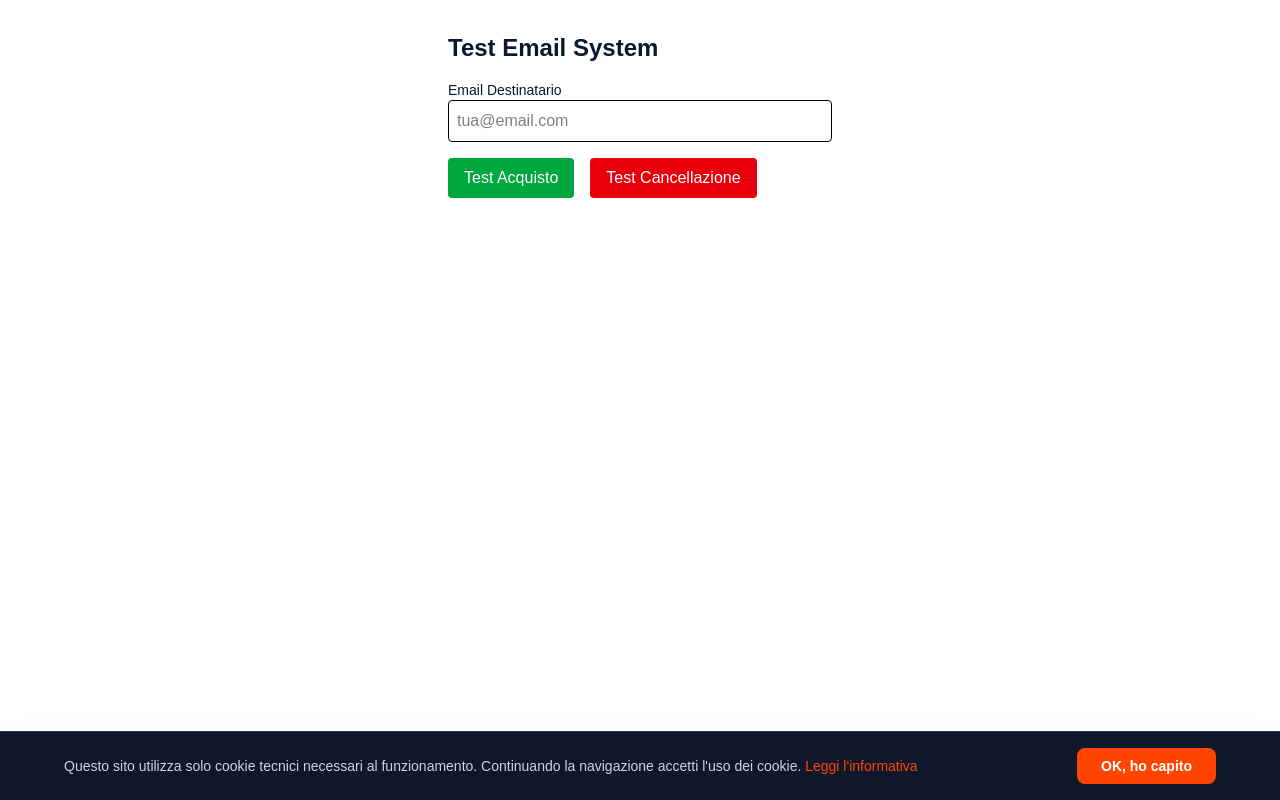
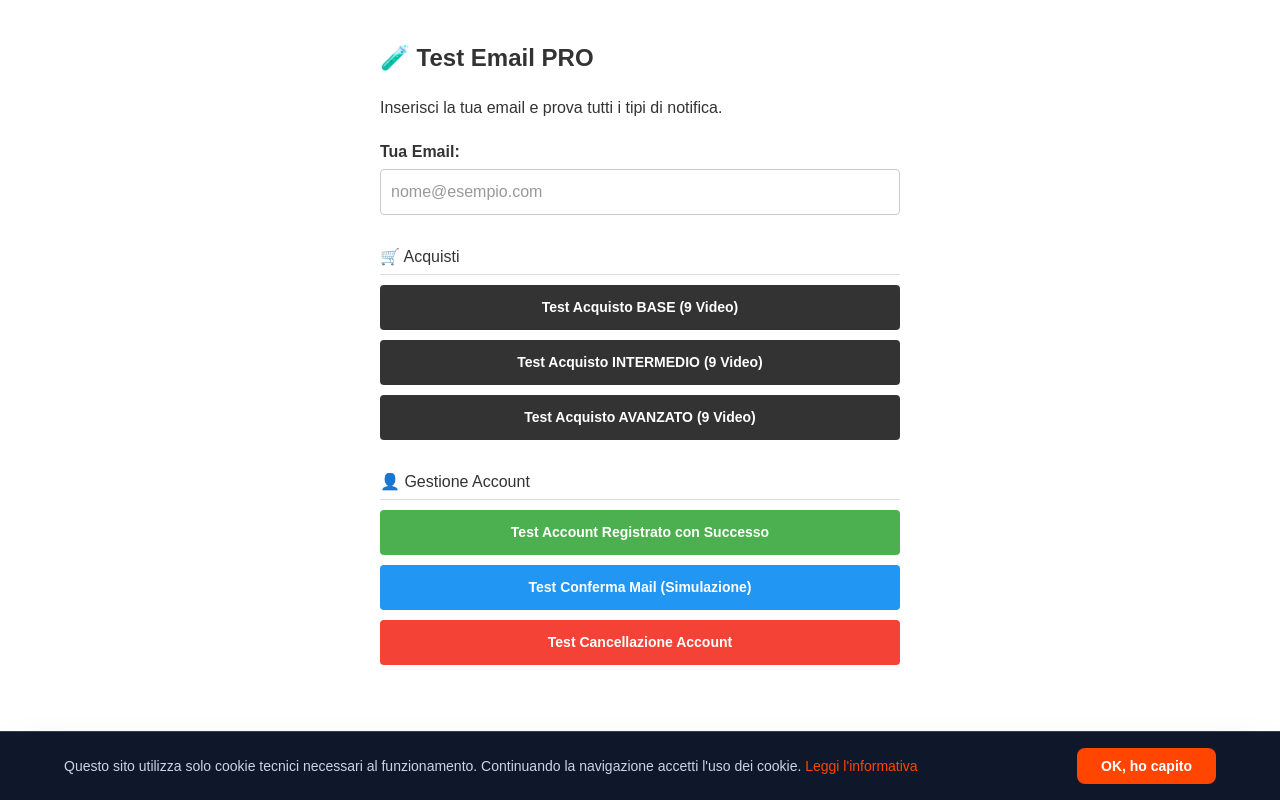
Before and after one commit to simonsilvercaldaie/sito-caldaie, a Next.js app: page /test-email in a window 1280 px wide. Built offline with nearby package versions, Linux system fonts and the light colour scheme.

Commit message:
Add comprehensive email test panel with all notification types

```diff
--- a/app/test-email/page.tsx
+++ b/app/test-email/page.tsx
@@ -7,26 +7,30 @@ export default function TestEmailPage() {
     const [status, setStatus] = useState<string | null>(null)
     const [loading, setLoading] = useState(false)
 
-    const sendTestEmail = async (type: 'purchase' | 'delete') => {
+    // Funzione generica per inviare email
+    const sendTestEmail = async (type: string) => {
         if (!email) {
-            setStatus('Inserisci una email')
+            setStatus('❌ Inserisci prima la tua email')
             return
         }
 
+        setStatus(`⏳ Invio ${type} in corso...`)
         setLoading(true)
-        setStatus(`Invio ${type}...`)
 
         try {
-            const templateParams = type === 'purchase' ? {
+            // Costruiamo i parametri in base al tipo di email richiesto
+            let templateParams = {}
+
+            if (type === 'ACQUISTO_BASE') {
+                templateParams = {
                     from_name: 'Simon Silver Caldaie',
                     to_email: email,
-                subject: '✅ TEST Conferma Acquisto',
+                    subject: '✅ Conferma Acquisto - Base',
                     message: `
-TEST EMAIL ACQUISTO
 Ciao! Grazie per il tuo acquisto.
 
 Hai sbloccato con successo:
-Pacchetto TEST (9 Video)
+Pacchetto BASE (9 Video)
 
 Puoi accedere subito ai tuoi corsi dalla Dashboard:
 https://simonsilvercaldaie.it/dashboard
@@ -34,27 +38,101 @@ https://simonsilvercaldaie.it/dashboard
 Buono studio!
 Simon Silver
                     `.trim()
-            } : {
+                }
+            } else if (type === 'ACQUISTO_INTERMEDIO') {
+                templateParams = {
                     from_name: 'Simon Silver Caldaie',
                     to_email: email,
-                subject: '❌ TEST Cancellazione Account',
+                    subject: '✅ Conferma Acquisto - Intermedio',
                     message: `
-TEST EMAIL CANCELLAZIONE
+Ciao! Grazie per il tuo acquisto.
+
+Hai sbloccato con successo:
+Pacchetto INTERMEDIO (9 Video)
+
+Puoi accedere subito ai tuoi corsi dalla Dashboard:
+https://simonsilvercaldaie.it/dashboard
+
+Buono studio!
+Simon Silver
+                    `.trim()
+                }
+            } else if (type === 'ACQUISTO_AVANZATO') {
+                templateParams = {
+                    from_name: 'Simon Silver Caldaie',
+                    to_email: email,
+                    subject: '✅ Conferma Acquisto - Avanzato',
+                    message: `
+Ciao! Grazie per il tuo acquisto.
+
+Hai sbloccato con successo:
+Pacchetto AVANZATO (9 Video)
+
+Puoi accedere subito ai tuoi corsi dalla Dashboard:
+https://simonsilvercaldaie.it/dashboard
+
+Buono studio!
+Simon Silver
+                    `.trim()
+                }
+            } else if (type === 'CANCELLAZIONE') {
+                templateParams = {
+                    from_name: 'Simon Silver Caldaie',
+                    to_email: email,
+                    subject: '❌ Account Cancellato',
+                    message: `
 Ciao.
+
 Come da tua richiesta, ti confermiamo che il tuo account e tutti i dati associati sono stati cancellati.
+
 Un saluto,
 Simon Silver
                     `.trim()
                 }
+            } else if (type === 'REGISTRAZIONE_OK') {
+                templateParams = {
+                    from_name: 'Simon Silver Caldaie',
+                    to_email: email,
+                    subject: '🎉 Benvenuto in Simon Silver Caldaie',
+                    message: `
+Benvenuto!
+
+Il tuo account è stato creato con successo.
+Ora puoi accedere alla piattaforma e iniziare a esplorare i corsi.
+
+Vai alla Dashboard:
+https://simonsilvercaldaie.it/dashboard
+
+Buon lavoro,
+Simon Silver
+                    `.trim()
+                }
+            } else if (type === 'CONFERMA_MAIL') {
+                templateParams = {
+                    from_name: 'Simon Silver Caldaie',
+                    to_email: email,
+                    subject: '✉️ Conferma la tua email (Simulazione)',
+                    message: `
+Ciao!
+
+Per attivare il tuo account, clicca sul link qui sotto (questo è un test):
+https://simonsilvercaldaie.it/auth/confirm?token=test12345
+
+Se non hai richiesto tu questa iscrizione, ignora questa email.
+
+Simon Silver
+                    `.trim()
+                }
+            }
 
             const data = {
                 service_id: 'service_i4y7ewt',
-                // Usa il NUOVO template ID che mi hai dato
                 template_id: 'template_sotc25n',
                 user_id: 'NcJg5-hiu3gVJiJZ-',
                 template_params: templateParams
             }
 
+            // Invia richiesta REST a EmailJS
             const res = await fetch('https://api.emailjs.com/api/v1.0/email/send', {
                 method: 'POST',
                 headers: { 'Content-Type': 'application/json' },
@@ -62,58 +140,122 @@ Simon Silver
             })
 
             if (res.ok) {
-                setStatus('✅ Email inviata con successo! Controlla la posta.')
+                setStatus(`✅ Email ${type} Inviata con successo! Controlla la posta.`)
             } else {
                 const text = await res.text()
                 setStatus(`❌ Errore EmailJS: ${text}`)
-                console.error('EmailJS Error:', text)
             }
 
-        } catch (err: any) {
-            setStatus(`❌ Errore fetch: ${err.message}`)
-            console.error(err)
+        } catch (error: any) {
+            console.error(error)
+            setStatus('❌ Errore di connessione o imprevisto.')
         } finally {
             setLoading(false)
         }
     }
 
     return (
-        <div className="p-8 max-w-md mx-auto space-y-4">
-            <h1 className="text-2xl font-bold">Test Email System</h1>
+        <div style={{ padding: '40px', maxWidth: '600px', margin: '0 auto', fontFamily: 'sans-serif', color: '#333' }}>
+            <h1 style={{ fontSize: '24px', fontWeight: 'bold', marginBottom: '20px' }}>🧪 Test Email PRO</h1>
+            <p style={{ marginBottom: '20px' }}>Inserisci la tua email e prova tutti i tipi di notifica.</p>
 
-            <div>
-                <label className="block text-sm font-medium">Email Destinatario</label>
+            <div style={{ marginBottom: '20px' }}>
+                <label style={{ display: 'block', marginBottom: '5px', fontWeight: 'bold' }}>Tua Email:</label>
                 <input
                     type="email"
                     value={email}
                     onChange={(e) => setEmail(e.target.value)}
-                    className="w-full border p-2 rounded text-black"
-                    placeholder="tua@email.com"
+                    placeholder="nome@esempio.com"
+                    style={{
+                        width: '100%',
+                        padding: '10px',
+                        fontSize: '16px',
+                        marginBottom: '10px',
+                        border: '1px solid #ccc',
+                        borderRadius: '4px',
+                        color: '#333'
+                    }}
                 />
             </div>
 
-            <div className="flex gap-4">
+            <div style={{ display: 'flex', flexDirection: 'column', gap: '10px' }}>
+                {/* ACQUISTI */}
+                <h3 style={{ borderBottom: '1px solid #ddd', paddingBottom: '5px', marginTop: '0' }}>🛒 Acquisti</h3>
                 <button
-                    onClick={() => sendTestEmail('purchase')}
+                    onClick={() => sendTestEmail('ACQUISTO_BASE')}
                     disabled={loading}
-                    className="px-4 py-2 bg-green-600 text-white rounded hover:bg-green-700 disabled:opacity-50"
+                    style={btnStyle}
                 >
-                    Test Acquisto
+                    Test Acquisto BASE (9 Video)
                 </button>
+
                 <button
-                    onClick={() => sendTestEmail('delete')}
+                    onClick={() => sendTestEmail('ACQUISTO_INTERMEDIO')}
                     disabled={loading}
-                    className="px-4 py-2 bg-red-600 text-white rounded hover:bg-red-700 disabled:opacity-50"
+                    style={btnStyle}
                 >
-                    Test Cancellazione
+                    Test Acquisto INTERMEDIO (9 Video)
+                </button>
+
+                <button
+                    onClick={() => sendTestEmail('ACQUISTO_AVANZATO')}
+                    disabled={loading}
+                    style={btnStyle}
+                >
+                    Test Acquisto AVANZATO (9 Video)
+                </button>
+
+                {/* ACCOUNT */}
+                <h3 style={{ borderBottom: '1px solid #ddd', paddingBottom: '5px', marginTop: '20px' }}>👤 Gestione Account</h3>
+                <button
+                    onClick={() => sendTestEmail('REGISTRAZIONE_OK')}
+                    disabled={loading}
+                    style={{ ...btnStyle, backgroundColor: '#4CAF50' }}
+                >
+                    Test Account Registrato con Successo
+                </button>
+
+                <button
+                    onClick={() => sendTestEmail('CONFERMA_MAIL')}
+                    disabled={loading}
+                    style={{ ...btnStyle, backgroundColor: '#2196F3' }}
+                >
+                    Test Conferma Mail (Simulazione)
+                </button>
+
+                <button
+                    onClick={() => sendTestEmail('CANCELLAZIONE')}
+                    disabled={loading}
+                    style={{ ...btnStyle, backgroundColor: '#F44336' }}
+                >
+                    Test Cancellazione Account
                 </button>
             </div>
 
             {status && (
-                <div className="p-4 bg-gray-100 rounded border text-sm whitespace-pre-wrap text-black">
+                <div style={{
+                    marginTop: '20px',
+                    padding: '15px',
+                    backgroundColor: status.includes('❌') ? '#ffebee' : '#e8f5e9',
+                    borderRadius: '4px',
+                    color: '#333',
+                    whiteSpace: 'pre-wrap',
+                    border: '1px solid #ccc'
+                }}>
                     {status}
                 </div>
             )}
         </div>
     )
 }
+
+const btnStyle = {
+    padding: '12px',
+    backgroundColor: '#333',
+    color: 'white',
+    border: 'none',
+    borderRadius: '4px',
+    cursor: 'pointer',
+    fontSize: '14px',
+    fontWeight: 'bold'
+}
```
Lines whose indentation alone changed are shown as unchanged.
